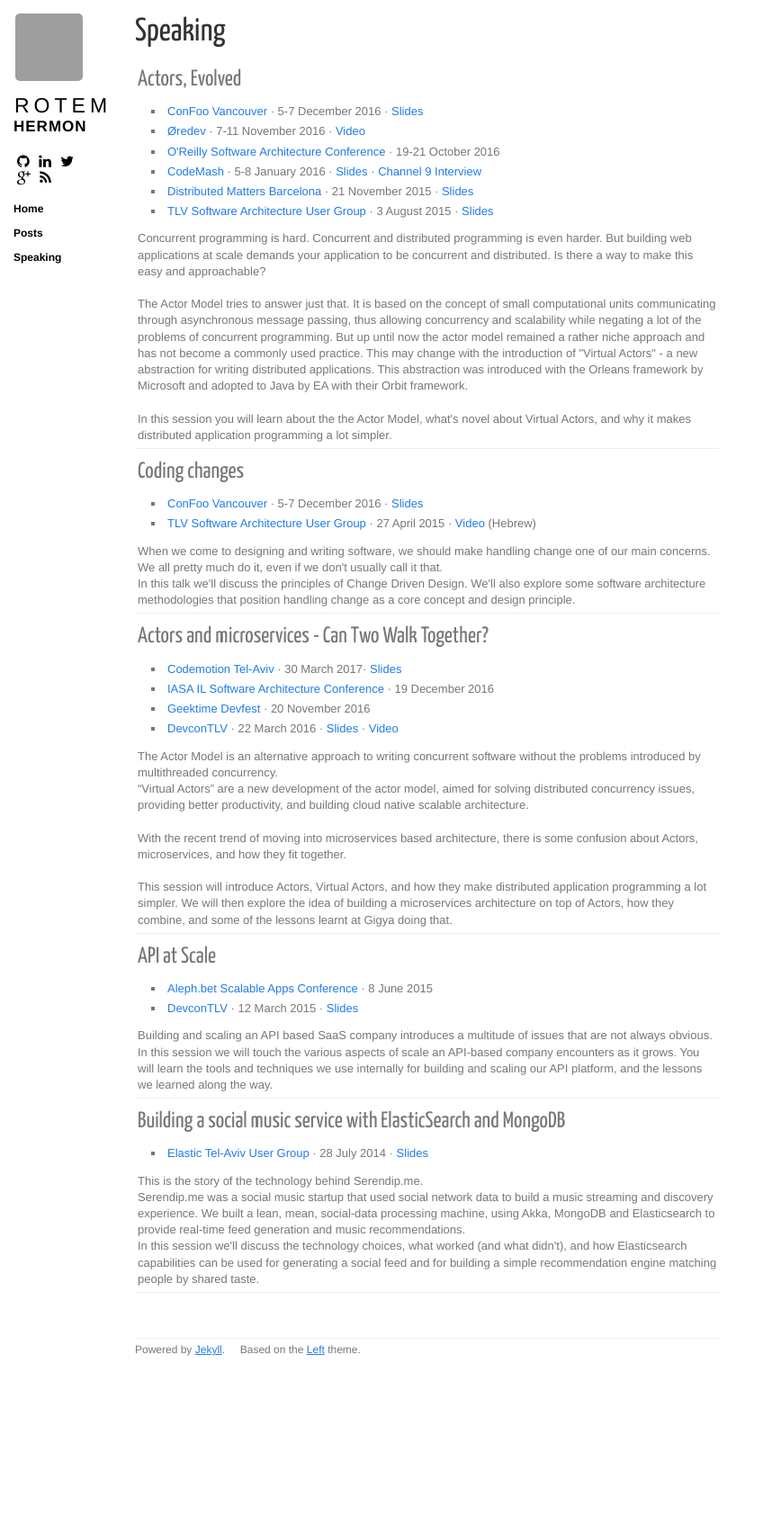
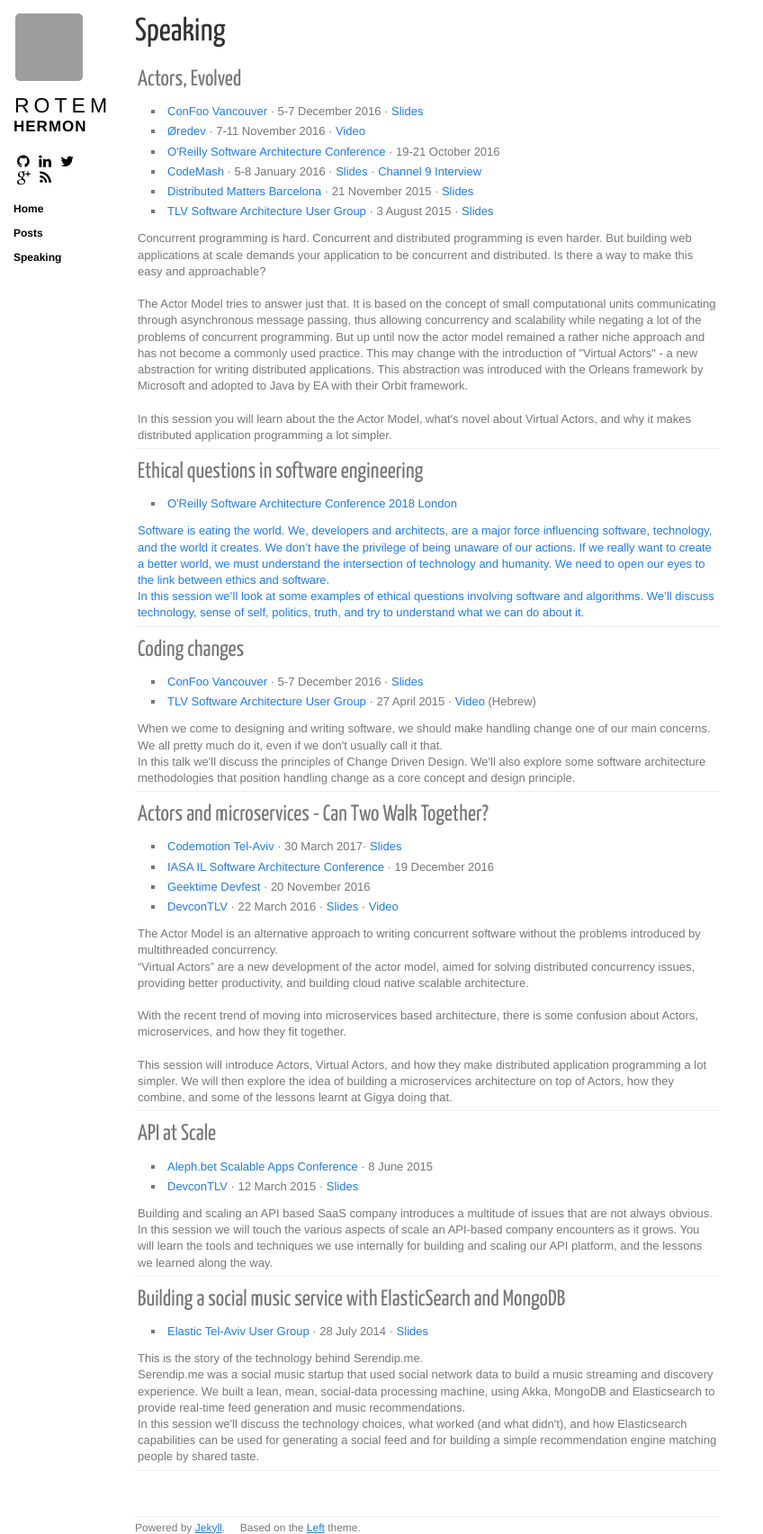
Before and after one commit to rore/rore.github.com, a Jekyll site: the page built from speaking.html, in a window 1280 px wide. Shown: the whole page at 90% size, without its empty margins (0-848 px from the left). Built offline with Jekyll 4.4.1, drawn with Linux system fonts in a browser that asks for light colours; nearby versions of some CDN libraries; before the commit the page ends 1507 px from its top, so only the background shows below that; grey boxes are pictures that could not be loaded.

Commit message:
Update speaking.html

```diff
--- a/speaking.html
+++ b/speaking.html
@@ -37,6 +37,20 @@ title: "Speaking"
             This may change with the introduction of "Virtual Actors" - a new abstraction for writing distributed applications.
             This abstraction was introduced with the Orleans framework by Microsoft and adopted to Java by EA with their Orbit framework.<br/><br/>
             In this session you will learn about the the Actor Model, what's novel about Virtual Actors, and why it makes distributed application programming a lot simpler.
+        </li>
+        <li>
+            <h3>Ethical questions in software engineering</h3>
+            <ul class="sublist">
+                <li>
+                    <a href="https://conferences.oreilly.com/software-architecture/sa-eu" target="_blank">O'Reilly Software Architecture Conference 2018 London
+                </li>
+            </ul>
+           Software is eating the world.
+We, developers and architects, are a major force influencing software, technology, and the world it creates.
+We don’t have the privilege of being unaware of our actions.
+If we really want to create a better world, we must understand the intersection of technology and humanity. We need to open our eyes to the link between ethics and software.<br/>
+
+In this session we’ll look at some examples of ethical questions involving software and algorithms. We’ll discuss technology, sense of self, politics, truth, and try to understand what we can do about it.
         </li>
         <li>
             <h3>Coding changes</h3>
```
